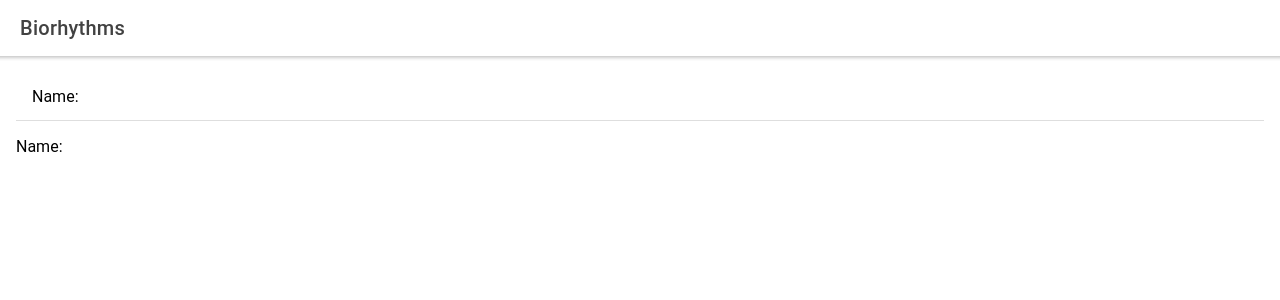
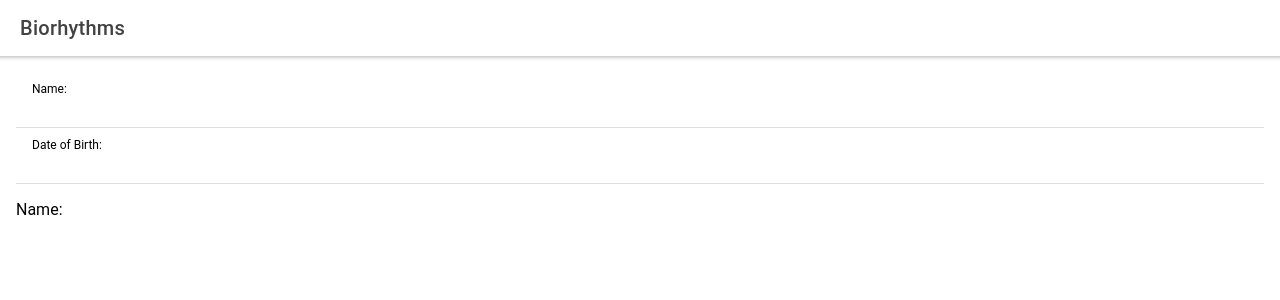
Before and after one commit to AndrejLavrionovic/ionic-app-tutorial, a React (Create React App) app: page / in a window 1280 px wide. Shown: the top 300 px of the page. Built offline with nearby package versions, Linux system fonts and the light colour scheme.

Commit message:
position attribute for labels

```diff
--- a/src/App.js
+++ b/src/App.js
@@ -22,10 +22,14 @@ function App() {
       </IonHeader>
       <IonContent className="ion-padding">
         <IonItem>
-          <IonLabel>Name:</IonLabel>
+          <IonLabel position="stacked">Name:</IonLabel>
           <IonInput value={name}
             onIonChange={(event) => setName(event.detail.value)}
           />
+        </IonItem>
+        <IonItem>
+          <IonLabel position="stacked">Date of Birth:</IonLabel>
+          <IonInput />
         </IonItem>
         <p>Name: {name}</p>
       </IonContent>
```
